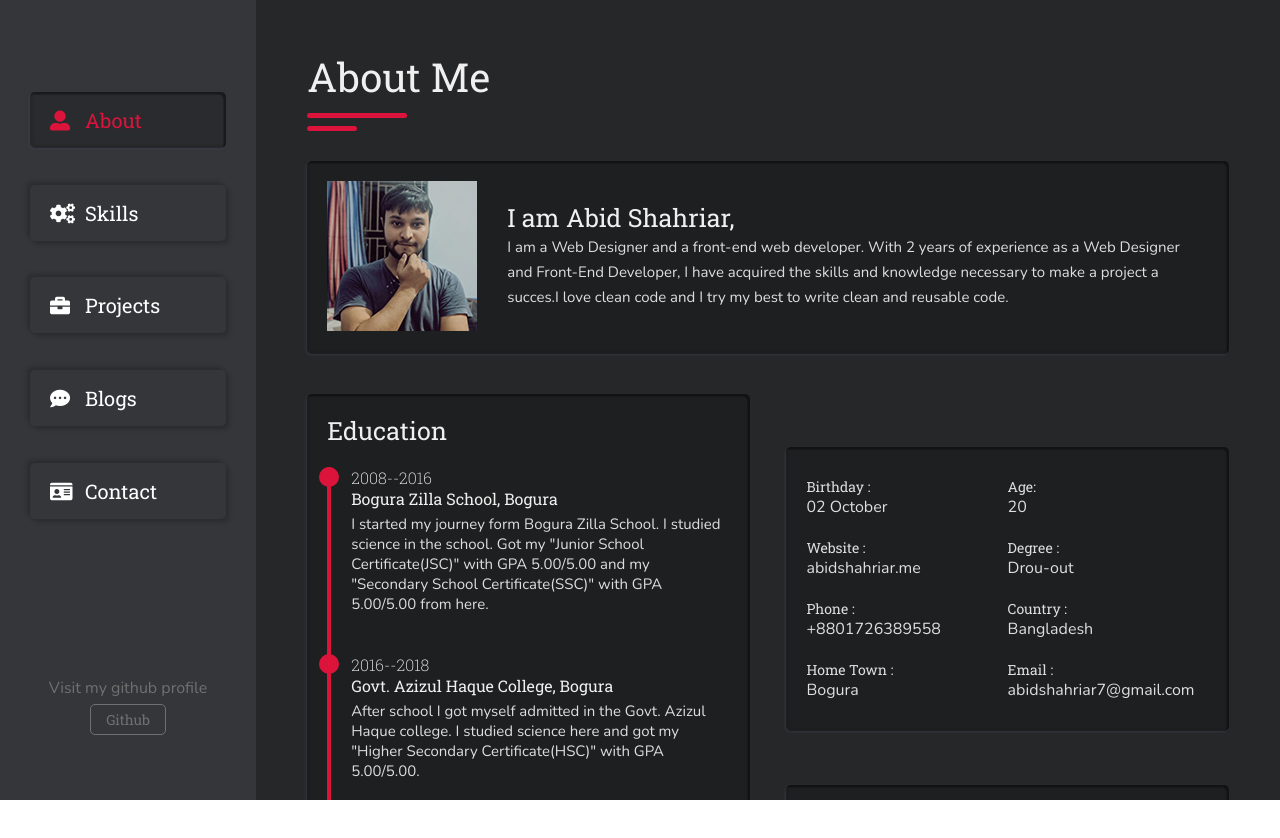
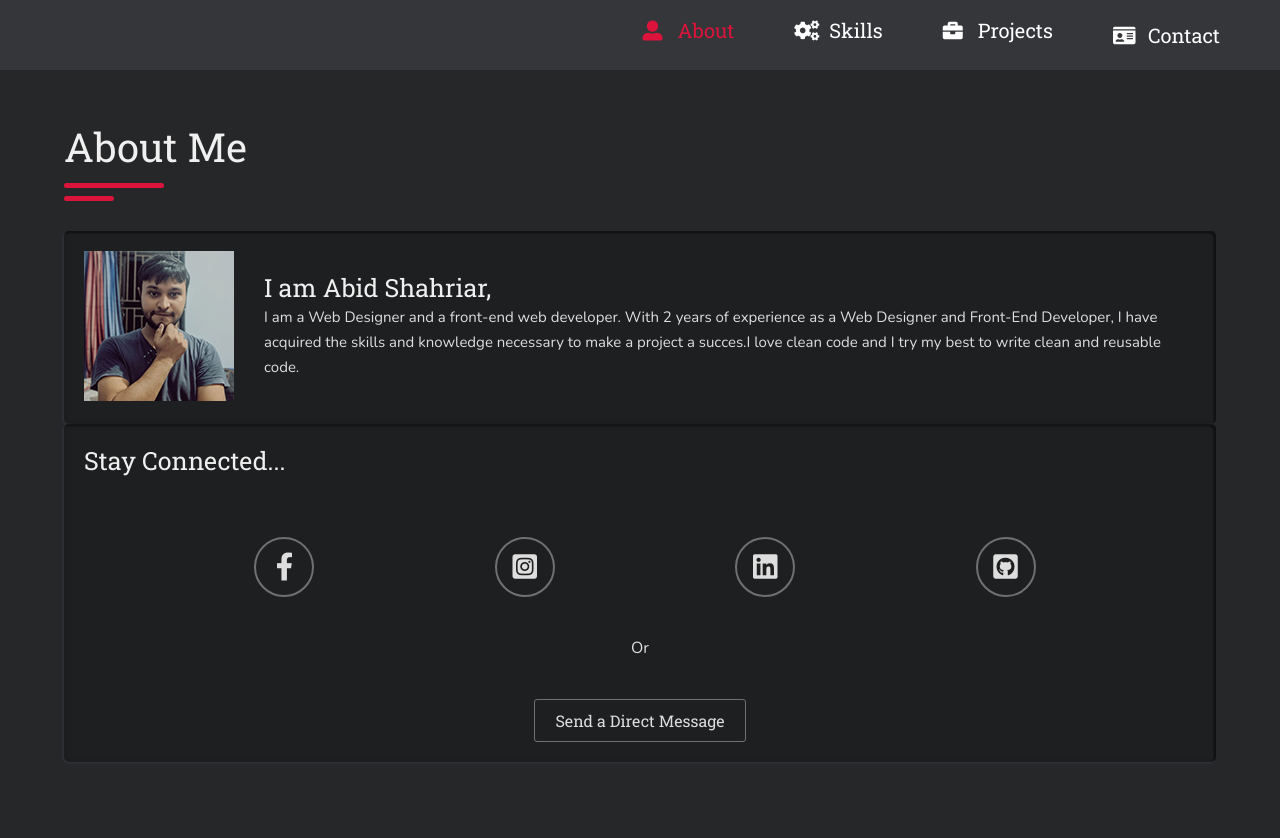
Before and after one commit to abid-shahriar/react-portfolio, a React (Create React App) app: page / in a window 1280 px wide. Shown: the top 838 px of the page. Before the commit the page ends 800 px from the top, so only its background shows below. Built offline with nearby package versions, Linux system fonts and the light colour scheme.

Commit message:
started simplifying things

```diff
--- a/src/components/main/_main.styles.scss
+++ b/src/components/main/_main.styles.scss
@@ -1,5 +1,5 @@
 #main {
-  width: 80%;
+  width: 100%;
   min-height: 100vh;
   max-height: 100vh;
   @include flexbox(column);
--- a/src/components/nav/Nav.jsx
+++ b/src/components/nav/Nav.jsx
@@ -22,12 +22,6 @@ function Nav(props) {
       name: "projects",
       icon: "nav-icon fas fa-briefcase",
       to: "/projects",
-    },
-    {
-      id: 4,
-      name: "blogs",
-      icon: "nav-icon fas fa-comment-dots",
-      to: "/blogs",
     },
     {
       id: 5,
@@ -61,7 +55,7 @@ function Nav(props) {
         ))}
       </ul>
 
-      <div className="footer-text">
+      {/* <div className="footer-text">
         <p>Visit my github profile</p>
 
         <a
@@ -71,7 +65,7 @@ function Nav(props) {
         >
           Github
         </a>
-      </div>
+      </div> */}
     </nav>
   );
 }
--- a/src/components/nav/_nav.styles.scss
+++ b/src/components/nav/_nav.styles.scss
@@ -1,6 +1,6 @@
 #nav {
-  width: 20%;
-  height: 100vh;
+  width: 100%;
+  height: 7rem;
   background-color: var(--dark-1);
   @include flexbox(column);
   align-items: stretch;
@@ -60,30 +60,28 @@
     }
   }
 
-  @media (max-width: 700px) {
-    width: 60%;
-  }
+  // @media (max-width: 700px) {
+  //   width: 60%;
+  // }
 
-  @media (max-width: 500px) {
-    width: 80%;
-  }
+  // @media (max-width: 500px) {
+  //   width: 80%;
+  // }
 
   .nav-menu {
-    flex-basis: 60%;
-    text-align: start;
     padding: 0 3rem;
     list-style: none;
     font-size: 2rem;
-    @include flexbox(column);
-    align-items: stretch;
-    justify-content: space-evenly;
+    @include flexbox();
+    align-items: center;
+    justify-content: flex-end;
 
     @media (max-width: 700px) {
       margin-bottom: 4rem;
     }
 
     li {
-      @include boxshadow2;
+      // @include boxshadow2;
       padding: 0 2rem;
       border-radius: 5px;
       transition: 0.3s;
@@ -102,7 +100,7 @@
         text-decoration: none;
         display: block;
         color: white;
-        padding: 1.5rem 0;
+        padding: 1.5rem 1rem;
         transition: 0.1s;
         cursor: pointer;
         text-transform: capitalize;
@@ -153,7 +151,7 @@
 }
 
 #nav li.active-nav {
-  @include boxshadow;
+  // @include boxshadow;
 
   @media (max-width: 700px) {
     @supports not (backdrop-filter: blur()) {
--- a/src/components/sections/about/About.jsx
+++ b/src/components/sections/about/About.jsx
@@ -1,7 +1,8 @@
 import React from "react";
-import AboutEducation from "./AboutEducation";
+
 import AboutInfo from "./AboutInfo";
-import AboutMoreInfo from "./AboutMoreInfo";
+
+import StayConnected from "./StayConnected";
 import Title from "../globals/Title";
 
 function About() {
@@ -10,10 +11,7 @@ function About() {
       <div className="section-wrapper">
         <Title title="about me" />
         <AboutInfo />
-        <div className="row">
-          <AboutMoreInfo />
-          <AboutEducation />
-        </div>
+        <StayConnected />
       </div>
     </div>
   );
--- a/src/components/sections/about/AboutEducation.jsx
+++ /dev/null
@@ -1,54 +0,0 @@
-import React from "react";
-
-function AboutEducation() {
-  return (
-    <div className="about__education">
-      <h2>Education</h2>
-      <div className="education-years">
-        <div className="school years">
-          <h3>2008--2016</h3>
-          <h4>Bogura Zilla School, Bogura</h4>
-          <p>
-            I started my journey form Bogura Zilla School. I studied science in
-            the school. Got my "Junior School Certificate(JSC)" with GPA
-            5.00/5.00 and my "Secondary School Certificate(SSC)" with GPA
-            5.00/5.00 from here.
-          </p>
-        </div>
-        <div className="college years">
-          <h3>2016--2018</h3>
-          <h4>Govt. Azizul Haque College, Bogura</h4>
-          <p>
-            After school I got myself admitted in the Govt. Azizul Haque
-            college. I studied science here and got my "Higher Secondary
-            Certificate(HSC)" with GPA 5.00/5.00.
-          </p>
-        </div>
-        <div className="vesity years">
-          <h3>2018--2018</h3>
-          <h4>
-            Bangabandhu Sheikh Mujibur Rahman Science & Technology University,
-            Gopalganj
-          </h4>
-          <p>
-            Having my HSC Certificate, I took admissin in Bangabandhu Sheikh
-            Mujibur Rahman Science & Technology University, Gopalganj. But I did
-            not like the subject and the subject does not go with my goals so I
-            dropped out from the versity after four months.
-          </p>
-        </div>
-        <div className="drop-out years">
-          <h3>2018--Present</h3>
-          <h4>Udemy</h4>
-          <p>
-            Afrer dropping out from the versity I started working on my web
-            development skills. I started taking Udemy courses on html, css,
-            javascript, react etc.
-          </p>
-        </div>
-      </div>
-    </div>
-  );
-}
-
-export default AboutEducation;
--- a/src/components/sections/about/AboutMoreInfo.jsx
+++ /dev/null
@@ -1,55 +0,0 @@
-import React from "react";
-import StayConnected from "./StayConnected";
-
-function AboutMoreInfo() {
-  return (
-    <div className="about__more-info-and-btns">
-      <div className="about__more-info">
-        <div className="birthday col">
-          <p>
-            <span>Birthday : </span> <span> 02 October</span>
-          </p>
-        </div>
-        <div className="age col">
-          <p>
-            <span> Age: </span> <span> 20</span>
-          </p>
-        </div>
-        <div className="website col">
-          <p>
-            <span> Website : </span> <span> abidshahriar.me</span>
-          </p>
-        </div>
-        <div className="degree col">
-          <p>
-            <span>Degree : </span> <span> Drou-out</span>
-          </p>
-        </div>
-        <div className="phone col">
-          <p>
-            <span>Phone : </span> <span> +8801726389558</span>
-          </p>
-        </div>
-
-        <div className="counrty col">
-          <p>
-            <span>Country : </span> <span> Bangladesh</span>
-          </p>
-        </div>
-        <div className="home-town col">
-          <p>
-            <span>Home Town : </span> <span> Bogura</span>
-          </p>
-        </div>
-        <div className="email col">
-          <p>
-            <span>Email : </span> <span> abidshahriar7@gmail.com</span>
-          </p>
-        </div>
-      </div>
-      <StayConnected />
-    </div>
-  );
-}
-
-export default AboutMoreInfo;
--- a/src/components/sections/about/_about.styles.scss
+++ b/src/components/sections/about/_about.styles.scss
@@ -53,141 +53,6 @@
         font-weight: 300;
         color: var(--white-light-1);
       }
-    }
-  }
-
-  &__more-info {
-    width: 100%;
-    display: flex;
-    justify-content: center;
-    flex-wrap: wrap;
-    padding: 2rem;
-    border-radius: 5px;
-    @include boxshadow;
-
-    @media (max-width: 900px) {
-      width: 100%;
-    }
-
-    .col {
-      width: 50%;
-      margin: 1rem 0;
-
-      p {
-        display: flex;
-        @media (max-width: 1430px) {
-          flex-direction: column;
-        }
-
-        span {
-          font-weight: 300;
-
-          &:nth-child(1) {
-            font-weight: 400;
-            font-family: "Roboto Slab", serif;
-            font-size: 1.4rem;
-          }
-
-          &:nth-child(2) {
-            padding-left: 5px;
-            font-size: 1.6rem;
-
-            @media (max-width: 1430px) {
-              padding-left: 0px;
-            }
-
-            @media (max-width: 700px) {
-              font-size: 1.6rem;
-            }
-
-            @media (max-width: 500px) {
-              font-size: 1.3rem;
-            }
-          }
-        }
-      }
-    }
-  }
-
-  &__education {
-    width: 48%;
-    padding: 2rem;
-    @include boxshadow;
-
-    @media (max-width: 1555px) {
-      width: 48%;
-    }
-
-    @media (max-width: 900px) {
-      width: 100%;
-    }
-
-    .education-years {
-      border-left: 4px solid var(--green);
-      padding-left: 2rem;
-      position: relative;
-    }
-
-    h2 {
-      font-size: 2.5rem;
-      margin-bottom: 2rem;
-      font-weight: 400;
-    }
-
-    .years {
-      &:not(:last-child) {
-        margin-bottom: 4rem;
-      }
-
-      &:last-child {
-        padding-bottom: 2rem;
-      }
-      h3 {
-        font-weight: 200;
-        font-size: 1.6rem;
-        color: var(--white);
-
-        &::before {
-          content: "";
-          position: absolute;
-          height: 20px;
-          width: 20px;
-          border-radius: 50%;
-          background-color: var(--green);
-          left: -1.2rem;
-        }
-      }
-
-      h4 {
-        font-size: 1.8rem;
-        font-weight: 400;
-        margin-bottom: 0.5rem;
-        color: var(--white);
-
-        @media (max-width: 1400px) {
-          font-size: 1.6rem;
-        }
-      }
-      p {
-        font-size: 1.5rem;
-        font-weight: 300;
-      }
-    }
-  }
-
-  &__more-info-and-btns {
-    width: 48%;
-    display: flex;
-    flex-direction: column;
-    justify-content: space-evenly;
-
-    @media (max-width: 1555px) {
-      width: 48%;
-    }
-
-    @media (max-width: 900px) {
-      width: 100%;
-      margin-top: 4rem;
     }
   }
 
--- a/src/sass/_base.scss
+++ b/src/sass/_base.scss
@@ -32,7 +32,7 @@ body {
   min-height: 100vh;
   margin: 0 auto;
   background-color: var(--dark-2);
-  @include flexbox;
+  @include flexbox(column);
   flex-wrap: wrap;
   box-shadow: 0 10px 20px rgba(0, 0, 0, 0.5);
   overflow-x: hidden;
```
Also changed, not shown: 1 other file (tests, documents, lock files or other folders).
